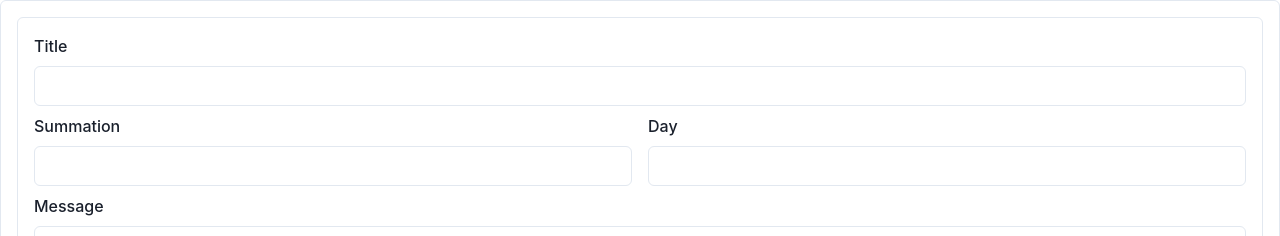
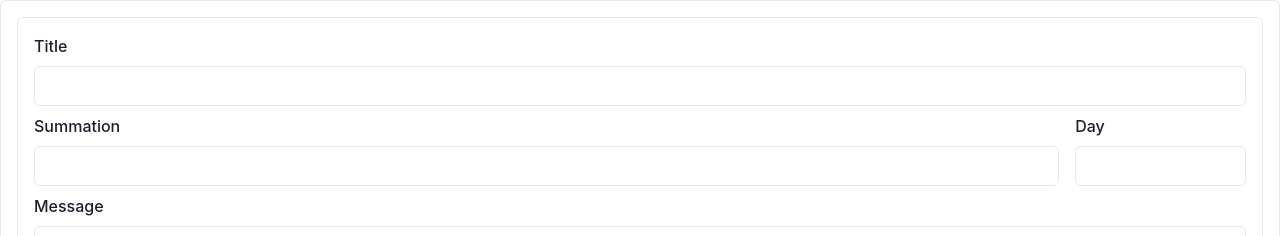
Before and after one commit to pyhilandjy/clab-admin, a Next.js app: page /plan/mission/add in a window 1280 px wide. Shown: the top 236 px of the page. Built offline with nearby package versions, Linux system fonts and the light colour scheme.

Commit message:
refactor: css 변경

```diff
--- a/app/plan/mission/add/page.tsx
+++ b/app/plan/mission/add/page.tsx
@@ -95,7 +95,7 @@ const AddMissionPage: React.FC<{
               />
             </FormControl>
             <HStack spacing={4}>
-              <FormControl>
+              <FormControl flex={6}>
                 <FormLabel>Summation</FormLabel>
                 <Input
                   value={mission.summation}
@@ -104,7 +104,7 @@ const AddMissionPage: React.FC<{
                   }
                 />
               </FormControl>
-              <FormControl>
+              <FormControl flex={1}>
                 <FormLabel>Day</FormLabel>
                 <Input
                   value={mission.day}
--- a/app/plan/mission/page.tsx
+++ b/app/plan/mission/page.tsx
@@ -142,7 +142,7 @@ const MissionList: React.FC<MissionListProps> = ({
       <Collapse in={isOpen} animateOpacity>
         <Box p={4} width='70vw' maxWidth='1200px'>
           <HStack justifyContent='space-between' mb={4}>
-            <Button colorScheme='teal' onClick={onAddModalOpen}>
+            <Button colorScheme='blue' onClick={onAddModalOpen}>
               미션 추가
             </Button>
           </HStack>
```
